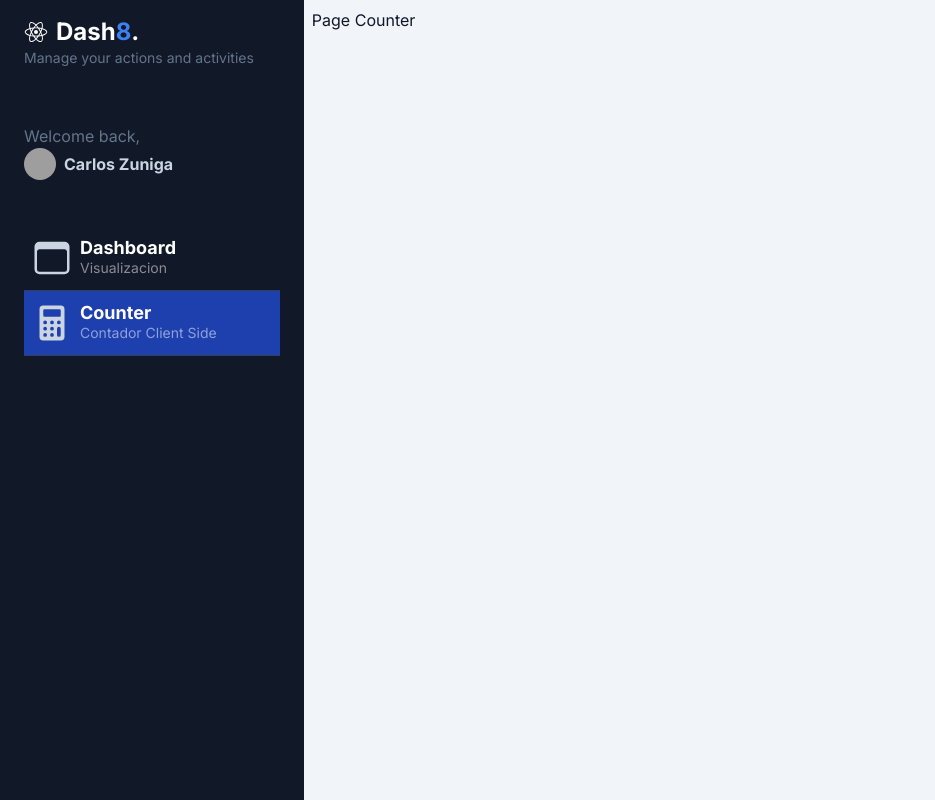
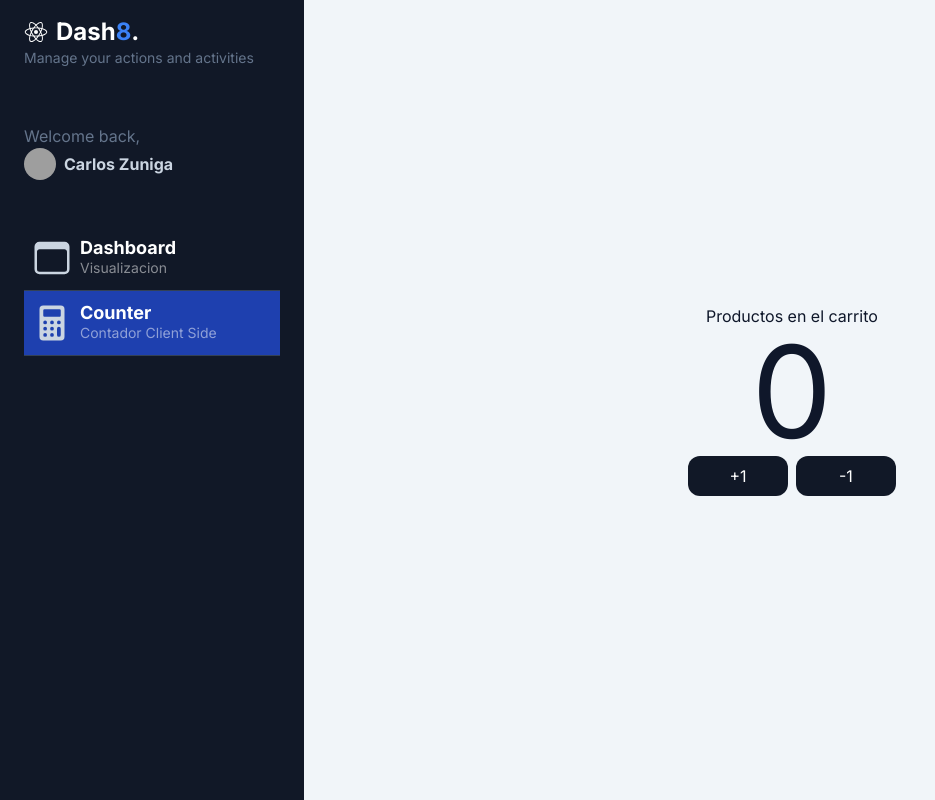
Before and after one commit to carloszuniga777/NextJS, a Next.js app in the folder 02-my-dashboard/: page /dashboard/counter in a window 1280 px wide. Shown: the whole page, without its empty margins (0-935 px from the left). Built offline with nearby package versions, Linux system fonts and the light colour scheme; grey boxes are pictures that could not be loaded.

Commit message:
creacion del contador

```diff
--- a/02-my-dashboard/src/app/dashboard/counter/page.tsx
+++ b/02-my-dashboard/src/app/dashboard/counter/page.tsx
@@ -1,8 +1,20 @@
+import { CarCounter } from "@/app/shopping-cart";
+
+
+//sniper metadata: mr
+export const metadata = {
+ title: 'Shopping Cart',
+ description: 'Un simple contador',
+};
+
+
 
 export default function CounterPage() {
+
   return (
-    <div>
-      <h1>Page Counter</h1>
+    <div className="flex flex-col items-center justify-center w-full h-full">
+      <span>Productos en el carrito</span>
+      <CarCounter value={0}/>
     </div>
   );
 }
--- /dev/null
+++ b/02-my-dashboard/src/app/shopping-cart/components/CarCounter.tsx
@@ -0,0 +1,33 @@
+'use client'
+
+import { useState } from "react";
+
+interface Props{
+    value?: number;               //? es un valor opcional
+}
+
+
+
+//sniper rafc
+export const CarCounter = ({ value = 0}: Props) => {
+    const [count, setCount] = useState(value)
+
+  return (
+    <>
+        <span className="text-9xl">{count}</span>
+
+        <div className="flex gap-2">
+            <button
+                    onClick={()=>setCount(count + 1)}
+                    className="flex item-center justify-center p-2 rounded-xl bg-gray-900 text-white hover:bg-gray-600 transition-all w-[100px] m-r2">
+                +1
+            </button>
+            <button
+                    onClick={()=>setCount(count - 1)}
+                    className="flex item-center justify-center p-2 rounded-xl bg-gray-900 text-white hover:bg-gray-600 transition-all w-[100px] m-r2">
+                -1
+            </button>
+        </div>
+    </>
+  )
+}
--- /dev/null
+++ b/02-my-dashboard/src/app/shopping-cart/index.tsx
@@ -0,0 +1 @@
+export {CarCounter} from './components/CarCounter'
```
Also changed, not shown: 02-my-dashboard/src/app/components/Sidebar.tsx (+0 -14 lines).
